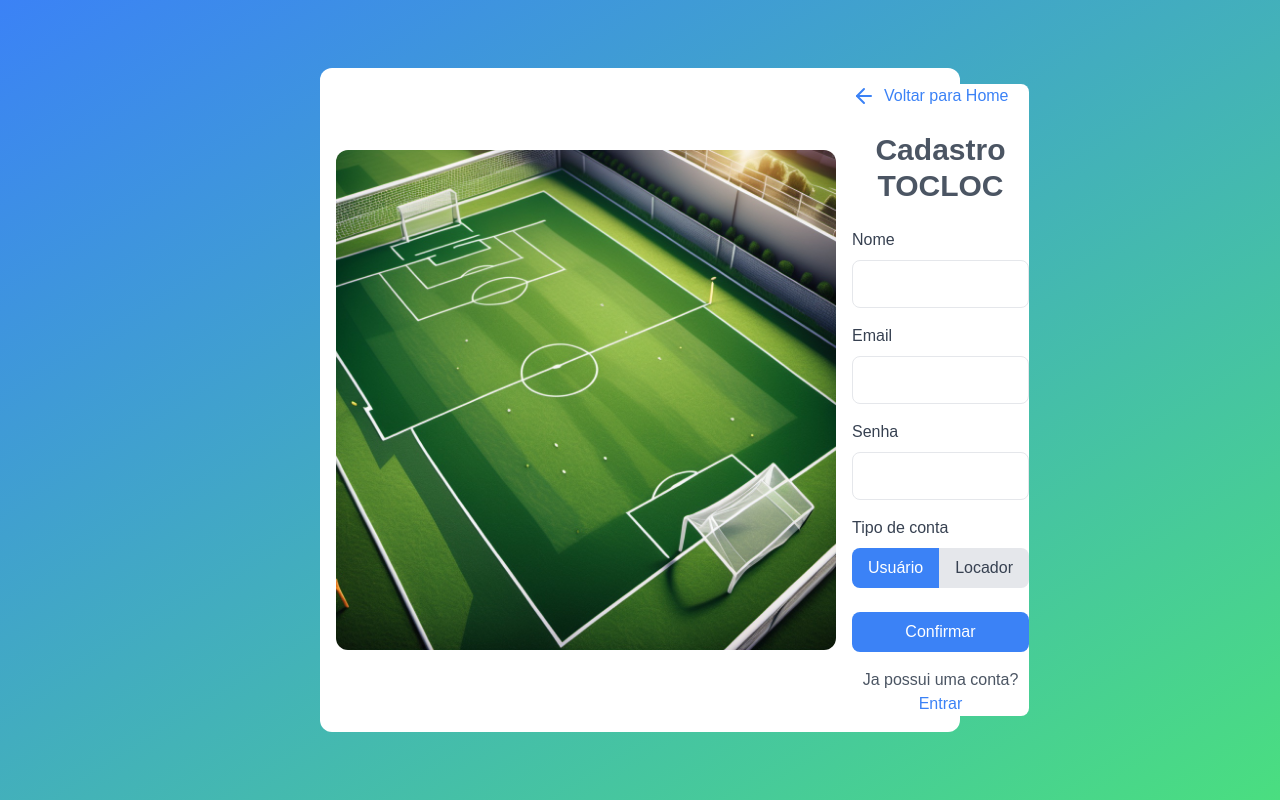
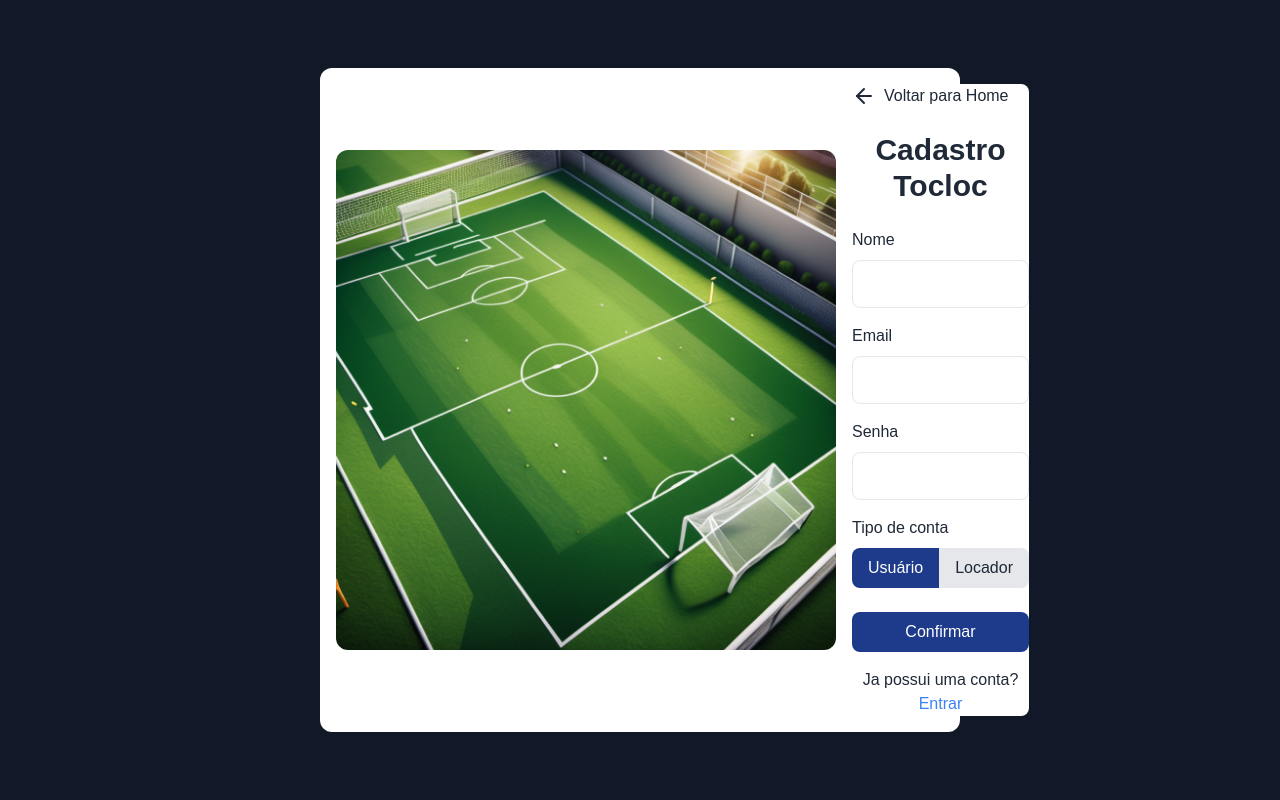
Before and after one commit to matheusclima/tocloc-front, a Next.js app: page /signup in a window 1280 px wide. Built offline with nearby package versions, Linux system fonts and the light colour scheme.

Commit message:
mudando estilização

```diff
--- a/src/app/establishments/[id]/page.tsx
+++ b/src/app/establishments/[id]/page.tsx
@@ -89,7 +89,7 @@ export default function EstablishmentDetail() {
                       <p className="mt-4 text-green-600">Reservado para: {field.selectedTime}</p>
                       <button
                         onClick={() => handleCancelReservation(field.id)}
-                        className="mt-4 bg-red-500 text-white px-4 py-2 rounded-lg"
+                        className="mt-4 bg-red-600 hover:bg-red-800 text-white px-4 py-2 rounded-lg"
                       >
                         Cancelar Reserva
                       </button>
@@ -97,7 +97,7 @@ export default function EstablishmentDetail() {
                   ) : (
                     <button
                       onClick={() => handleRentClick(field)}
-                      className="mt-4 bg-blue-500 text-white px-4 py-2 rounded-lg"
+                      className="mt-4 bg-blue-900 hover:bg-blue-800 text-white px-4 py-2 rounded-lg"
                     >
                       Alugar
                     </button>
--- a/src/app/signin/page.tsx
+++ b/src/app/signin/page.tsx
@@ -5,29 +5,29 @@ import Image from "next/image";
 export default function SignIn() {
 
     return (
-        <div className="min-h-screen bg-gradient-to-br from-blue-500 to-green-400 flex items-center justify-center">
+        <div className="min-h-screen bg-gray-900  flex items-center justify-center">
             <div className="flex items-center p-4 bg-white rounded-xl w-3/5">
                 <Image src="/images/field1.jpg" alt="Tocloc" width={600} height={400} className="rounded-xl"/>
                 <div className="bg-white p-8 rounded-lg max-w-md w-full relative">
-                    <Link href="/" className="text-blue-500 flex items-center mb-6 absolute -top-16 left-4">
+                    <Link href="/" className="text-gray-800 flex items-center mb-6 absolute -top-16 left-4">
                         <ArrowLeft className="mr-2" /> Voltar para Home
                     </Link>
-                    <h2 className="text-3xl font-bold mb-6 text-center text-gray-600">Entrar em Tocloc</h2>
+                    <h2 className="text-3xl font-bold mb-6 text-center text-gray-800">Entrar em Tocloc</h2>
                     <form>
                         <div className="mb-4">
-                            <label htmlFor="email" className="block text-gray-700 mb-2">Email</label>
+                            <label htmlFor="email" className="block text-gray-800 mb-2">Email</label>
                             <input type="email" id="email" className="w-full h-12 px-3 py-2 border border-gray-300 rounded-lg focus:outline-none focus:ring-2 focus:ring-blue-500 text-black" required />
                         </div>
                         <div className="mb-6">
-                            <label htmlFor="password" className="block text-gray-700 mb-2">Password</label>
+                            <label htmlFor="password" className="block text-gray-800 mb-2">Senha</label>
                             <input type="password" id="password" className="w-full h-12 px-3 py-2 border border-gray-300 rounded-lg focus:outline-none focus:ring-2 focus:ring-blue-500 text-black" required />
                         </div>
-                        <button type="submit" className="w-full bg-blue-500 text-white py-2 rounded-lg hover:bg-blue-600">Log In</button>
+                        <button type="submit" className="w-full bg-blue-900 text-white py-2 rounded-lg hover:bg-blue-800">Log In</button>
                     </form>
                     <div className="mt-4 text-center">
                         <Link href="/forgot-password" className="text-blue-500 hover:underline">Esqueceu a senha?</Link>
                     </div>
-                    <p className="mt-4 text-center text-gray-600">
+                    <p className="mt-4 text-center text-gray-800">
                         Não tem uma conta? <Link href="/signup" className="text-blue-500 hover:underline">Cadastre-se</Link>
                     </p>
                 </div>
--- a/src/app/signup/page.tsx
+++ b/src/app/signup/page.tsx
@@ -15,49 +15,49 @@ export default function SignUp() {
     }
 
     return (
-        <div className="min-h-screen bg-gradient-to-br from-blue-500 to-green-400 flex items-center justify-center">
+        <div className="min-h-screen bg-gray-900 flex items-center justify-center">
             <div className="flex items-center p-4 bg-white rounded-xl w-1/2 ">
                 <Image src="/images/field1.jpg" alt="Tocloc" width={500} height={100} className="h-full object-cover rounded-xl" />
                 <div className="bg-white pl-4 rounded-lg max-w-md w-full">
-                    <Link href="/" className="text-blue-500 flex items-center mb-6">
+                    <Link href="/" className="text-gray-800 flex items-center mb-6 ">
                         <ArrowLeft className="mr-2" /> Voltar para Home
                     </Link>
-                    <h2 className="text-3xl font-bold mb-6 text-center text-gray-600">Cadastro TOCLOC</h2>
+                    <h2 className="text-3xl font-bold mb-6 text-center text-gray-800">Cadastro Tocloc</h2>
                     <form onSubmit={handleSubmit}>
                         <div className="mb-4">
-                            <label htmlFor="name" className="block text-gray-700 mb-2">Nome</label>
+                            <label htmlFor="name" className="block text-gray-800 mb-2">Nome</label>
                             <input type="text" id="name" className="w-full h-12 text-black px-3 py-2 border rounded-lg focus:outline-none focus:ring-2 focus:ring-blue-500" required />
                         </div>
                         <div className="mb-4">
-                            <label htmlFor="email" className="block text-gray-700 mb-2">Email</label>
+                            <label htmlFor="email" className="block text-gray-800 mb-2">Email</label>
                             <input type="email" id="email" className="w-full h-12 text-black px-3 py-2 border rounded-lg focus:outline-none focus:ring-2 focus:ring-blue-500" required />
                         </div>
                         <div className="mb-4">
-                            <label htmlFor="password" className="block text-gray-700 mb-2">Senha</label>
+                            <label htmlFor="password" className="block text-gray-800 mb-2">Senha</label>
                             <input type="password" id="password" className="w-full h-12 text-black px-3 py-2 border rounded-lg focus:outline-none focus:ring-2 focus:ring-blue-500" required />
                         </div>
                         <div className="mb-6">
-                            <label className="block text-gray-700 mb-2">Tipo de conta</label>
+                            <label className="block text-gray-800 mb-2">Tipo de conta</label>
                             <div className="flex">
                                 <button
                                     type="button"
-                                    className={`flex-1 py-2 px-4 rounded-l-lg ${role === 'user' ? 'bg-blue-500 text-white' : 'bg-gray-200 text-gray-700'}`}
+                                    className={`flex-1 py-2 px-4 rounded-l-lg ${role === 'user' ? 'bg-blue-900 text-white' : 'bg-gray-200 text-gray-800'}`}
                                     onClick={() => setRole('user')}
                                 >
                                     Usuário
                                 </button>
                                 <button
                                     type="button"
-                                    className={`flex-1 py-2 px-4 rounded-r-lg ${role === 'host' ? 'bg-blue-500 text-white' : 'bg-gray-200 text-gray-700'}`}
+                                    className={`flex-1 py-2 px-4 rounded-r-lg ${role === 'host' ? 'bg-blue-900 text-white' : 'bg-gray-200 text-gray-800'}`}
                                     onClick={() => setRole('host')}
                                 >
                                     Locador
                                 </button>
                             </div>
                         </div>
-                        <button type="submit" className="w-full bg-blue-500 text-white py-2 rounded-lg hover:bg-blue-600">Confirmar</button>
+                        <button type="submit" className="w-full bg-blue-900 text-white py-2 rounded-lg hover:bg-blue-800">Confirmar</button>
                     </form>
-                    <p className="mt-4 text-center text-gray-600">
+                    <p className="mt-4 text-center text-gray-800">
                         Ja possui uma conta? <Link href="/signin" className="text-blue-500 hover:underline">Entrar</Link>
                     </p>
                 </div>
--- a/src/components/ui/modal.tsx
+++ b/src/components/ui/modal.tsx
@@ -38,13 +38,13 @@ const Modal: React.FC<ModalProps> = ({ field, onClose, onTimeSelect }) => {
           ))}
         </div>
         <div className="mt-6 flex justify-end space-x-2">
-          <button onClick={onClose} className="bg-red-500 text-white px-4 py-2 rounded-lg">
+          <button onClick={onClose} className="bg-red-600 hover:bg-red-800 text-white px-4 py-2 rounded-lg">
             Cancelar
           </button>
           <button
             onClick={() => onTimeSelect(selectedTime)}
             disabled={!selectedTime}
-            className="bg-green-500 text-white px-4 py-2 rounded-lg"
+            className="bg-blue-900 hover:bg-blue-800 text-white px-4 py-2 rounded-lg"
           >
             Confirmar
           </button>
```
Also changed, not shown: src/components/ui/card.tsx (deleted, +0 -19 lines).
